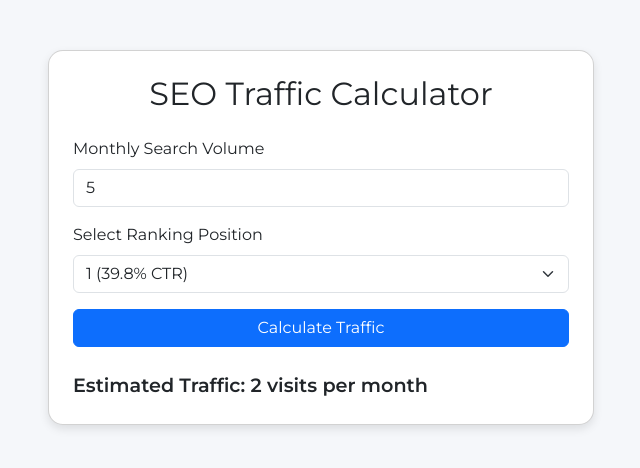
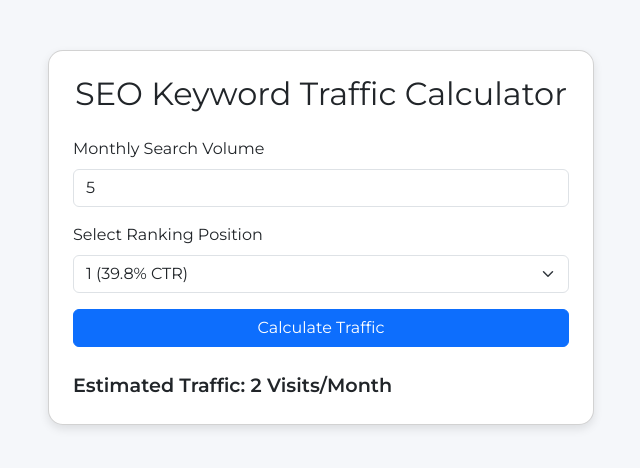
Before and after one commit to thewakar22/seo-traffic-calculator, a plain HTML site: page index.html in a window 1280 px wide. Both pictures are taken after typing "5" into the empty fields and a click on the button "Calculate Traffic". Shown: the whole page, without its empty margins (319-959 px from the left). Drawn offline with nearby package versions, Linux system fonts and the light colour scheme.

Commit message:
Update index.html

```diff
--- a/index.html
+++ b/index.html
@@ -36,7 +36,7 @@
     <div class="row justify-content-center">
       <div class="col-md-6">
         <div class="card p-4">
-          <h2 class="card-title text-center mb-4">SEO Traffic Calculator</h2>
+          <h2 class="card-title text-center mb-4">SEO Keyword Traffic Calculator</h2>
           <div class="mb-3">
             <label for="searchVolume" class="form-label">Monthly Search Volume</label>
             <input type="number" id="searchVolume" class="form-control" placeholder="Enter search volume" required>
@@ -83,7 +83,7 @@
       resultDiv.style.display = 'block';
       // Adding a simple fade-in effect
       resultDiv.style.opacity = 0;
-      resultDiv.textContent = 'Estimated Traffic: ' + estimatedTraffic.toFixed(0) + ' visits per month';
+      resultDiv.textContent = 'Estimated Traffic: ' + estimatedTraffic.toFixed(0) + ' Visits/Month';
       setTimeout(() => {
         resultDiv.style.transition = 'opacity 0.5s';
         resultDiv.style.opacity = 1;
```
